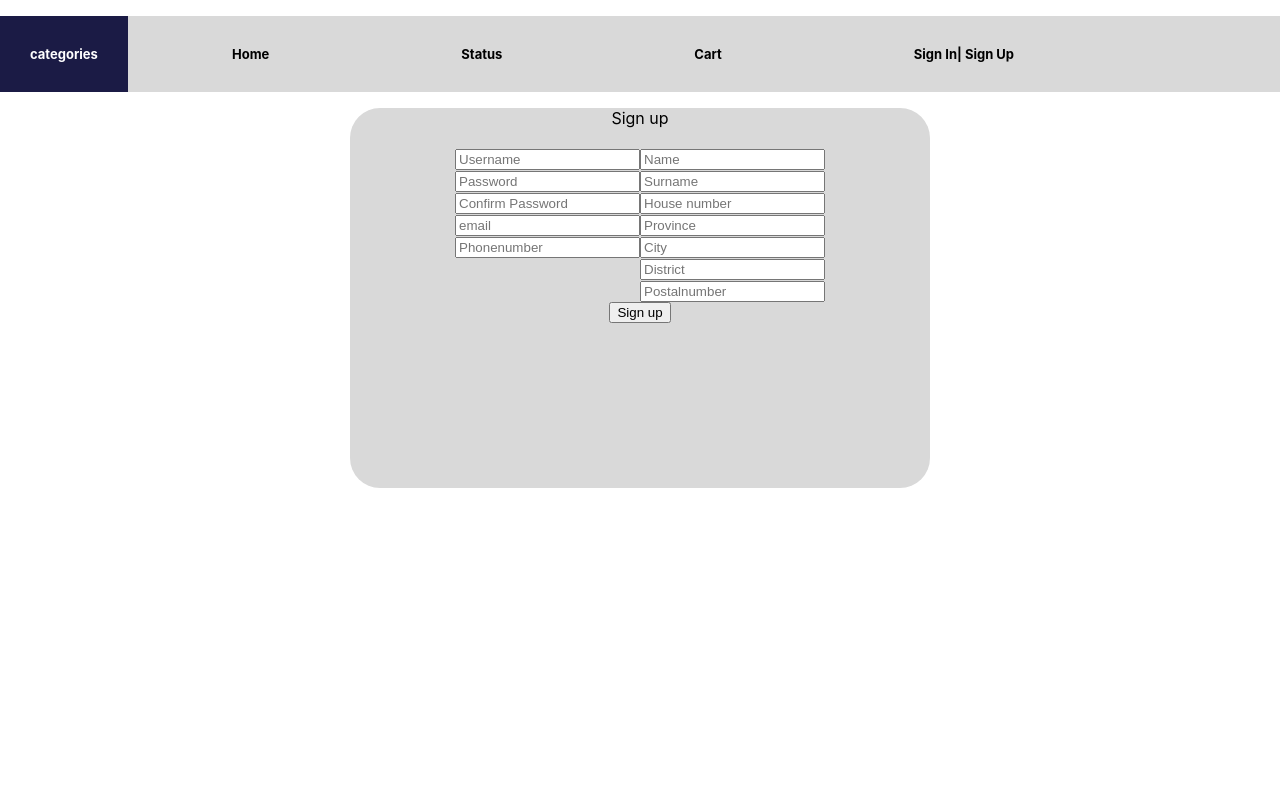
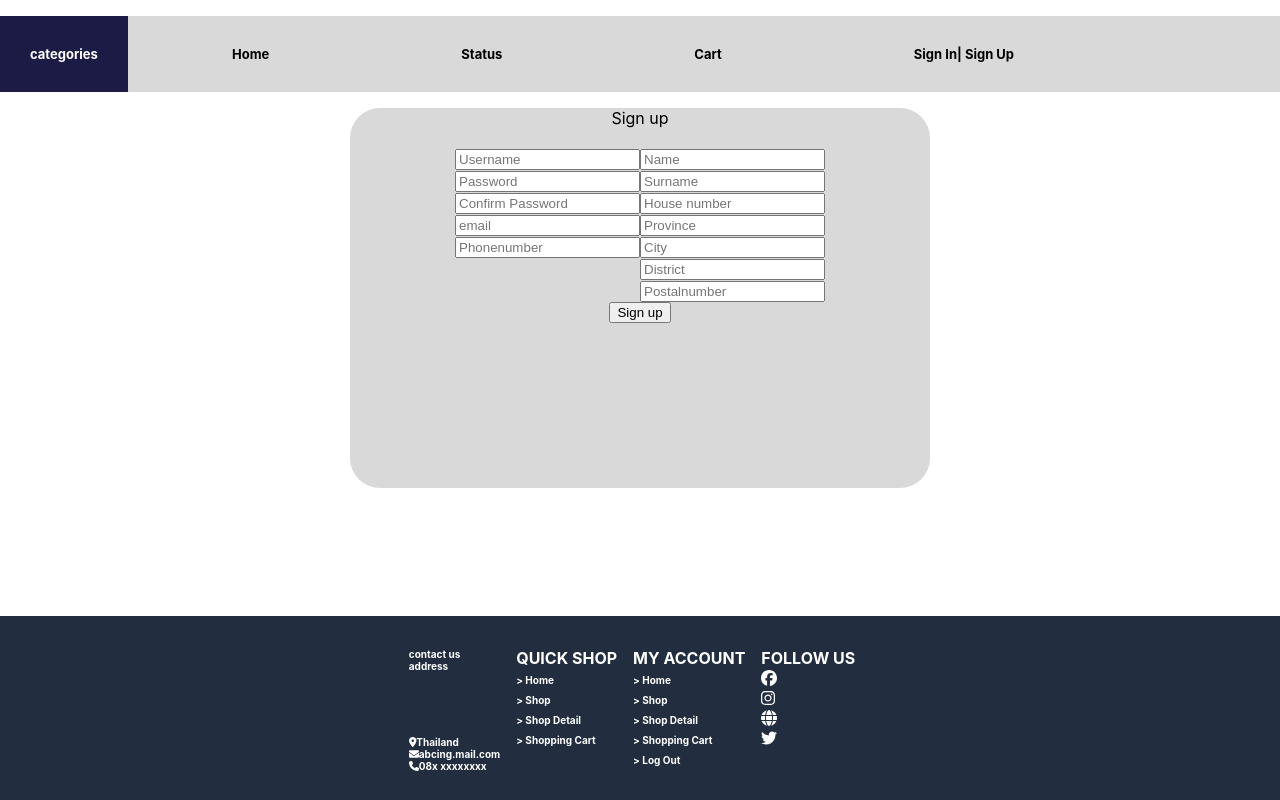
Before and after one commit to s6204062620151/Webject, a React (Create React App) app: page /Signup in a window 1280 px wide. Built offline with nearby package versions, Linux system fonts and the light colour scheme.

Commit message:
footer component.

```diff
--- a/package.json
+++ b/package.json
@@ -3,6 +3,10 @@
   "version": "0.1.0",
   "private": true,
   "dependencies": {
+    "@fortawesome/fontawesome-svg-core": "^6.4.2",
+    "@fortawesome/free-brands-svg-icons": "^6.4.2",
+    "@fortawesome/free-solid-svg-icons": "^6.4.2",
+    "@fortawesome/react-fontawesome": "^0.2.0",
     "@testing-library/jest-dom": "^5.17.0",
     "@testing-library/react": "^13.4.0",
     "@testing-library/user-event": "^13.5.0",
--- a/src/App.js
+++ b/src/App.js
@@ -10,6 +10,8 @@ import Signup from './Components/SignUp';
 import Category1 from './Components/Category1';
 import Category2 from './Components/Category2';
 import Category3 from './Components/Category3';
+import Footer from './Components/Footer';
+import Shopdetail from './Components/Shopdetail';
 
 function App() {
   return (
@@ -25,8 +27,10 @@ function App() {
           <Route path="/categ1" Component={Category1}/>
           <Route path="/categ2" Component={Category2}/>
           <Route path="/categ3" Component={Category3}/>
+          <Route path="/Shopdetail" Component={Shopdetail}/>
         </Routes>
       </div>
+      <div className={style.footer}><Footer/></div>
     </div>
   );
 }
--- a/src/App.module.css
+++ b/src/App.module.css
@@ -9,3 +9,9 @@
     display: flex;
     justify-content: center;
 }
+
+.footer{
+    position: fixed;
+    bottom: 0;
+    width: 100%;
+}
--- /dev/null
+++ b/src/Components/Footer.js
@@ -0,0 +1,92 @@
+import React from 'react';
+import { Link } from 'react-router-dom';
+import { FontAwesomeIcon } from '@fortawesome/react-fontawesome';
+import { faFacebook, faTwitter, faInstagram} from '@fortawesome/free-brands-svg-icons';
+import { faGlobe, faLocationDot, faEnvelope, faPhone } from '@fortawesome/free-solid-svg-icons';
+import style from './footer.module.css';
+
+function Footer() {
+  return (
+    <div className={style.container}>
+        <div className={style.firstcolumn}>
+            <div className={style.title}>
+                <div className={style.contract}>contact us</div>
+                <div className={style.address}>address</div>
+            </div>
+            <div className={style.contractinfo}>
+                <div className={style.addressinfo}>
+                    <FontAwesomeIcon icon={faLocationDot}/>
+                    Thailand
+                </div>
+                <div className={style.emailinfo}>
+                    <FontAwesomeIcon icon={faEnvelope}/>
+                    abcing.mail.com
+                </div>
+                <div className={style.phoneinfo}>
+                    <FontAwesomeIcon icon={faPhone}/>
+                    08x xxxxxxxx
+                </div>
+            </div>
+
+        </div>
+
+        <div className={style.secondcolumn}>
+            <div className={style.footnav}>
+                <ul className={style.navigation}>
+                    <div>QUICK SHOP</div>
+                    <li><Link to="/">{'>'} Home</Link></li>
+                    <li><Link to="/Shop">{'>'} Shop</Link></li>
+                    <li><Link to="/Shopdetail">{'>'} Shop Detail</Link></li>
+                    <li><Link to="/Cart">{'>'} Shopping Cart</Link></li>
+                </ul>
+            </div>
+
+
+        </div>
+
+        <div className={style.thirdcolumn}>
+            <div className={style.accountnav}>
+                <ul className={style.navigation}>
+                    <div>MY ACCOUNT</div>
+                    <li><Link to="/">{'>'} Home</Link></li>
+                    <li><Link to="/Shop">{'>'} Shop</Link></li>
+                    <li><Link to="/Shopdetail">{'>'} Shop Detail</Link></li>
+                    <li><Link to="/Cart">{'>'} Shopping Cart</Link></li>
+                    <li><Link to="/">{'>'} Log Out</Link></li>
+                </ul>
+            </div>
+
+
+        </div>
+
+        <div className={style.forthcolumn}>
+            <div className={style.title}>FOLLOW US</div>
+            <div className={style.socialmedia}>
+                <div>
+                    <a href='https://www.facebook.com/'>
+                    <FontAwesomeIcon icon={faFacebook}/>
+                    </a>
+                </div>
+                <div>
+                    <a href='https://www.instagram.com/'>
+                    <FontAwesomeIcon icon={faInstagram}/>
+                    </a>
+                </div>
+                <div>
+                    <a href='https://www.google.com/'>
+                    <FontAwesomeIcon icon={faGlobe}/>
+                    </a>
+                </div>
+                <div>
+                    <a href='https://twitter.com/'>
+                    <FontAwesomeIcon icon={faTwitter}/>
+                    </a>
+                </div>
+
+            </div>
+        </div>
+    </div>
+  )
+}
+
+export default Footer
--- /dev/null
+++ b/src/Components/Shopdetail.js
@@ -0,0 +1,9 @@
+import React from 'react'
+
+function Shopdetail() {
+  return (
+    <div>Shopdetail</div>
+  )
+}
+
+export default Shopdetail
--- /dev/null
+++ b/src/Components/footer.module.css
@@ -0,0 +1,45 @@
+.container{
+    background-color: #222E3F;
+    display: flex;
+    justify-content: center;
+    padding: 1rem;
+}
+.container > div {
+    margin-right: 1rem;
+}
+
+.firstcolumn .title > div , .firstcolumn .contractinfo > div{
+    font-weight: bold;
+    color: white;
+    font-size: 0.625rem;
+}
+.secondcolumn .footnav > ul ,.thirdcolumn .accountnav > ul {
+    list-style: none;
+    font-weight: bold;
+    color: white;
+}
+.secondcolumn .footnav .navigation > li a ,
+.thirdcolumn .accountnav .navigation > li a {
+    text-decoration: none;
+    color: white;
+    font-weight: bold;
+    font-size: 0.625rem;
+}
+.secondcolumn .footnav > ul, .thirdcolumn .accountnav > ul{
+    padding-left: 0;
+}
+.forthcolumn .socialmedia{
+    display: block;
+}
+.forthcolumn .title,
+.forthcolumn .socialmedia div > a{
+    color: white;
+    font-weight: bold;
+}
+.firstcolumn,.forthcolumn{
+    margin-top: 1rem;
+}
+
+.firstcolumn .contractinfo{
+    margin-top: 4rem;
+}
```
Also changed, not shown: 1 other file (tests, documents, lock files or other folders).
